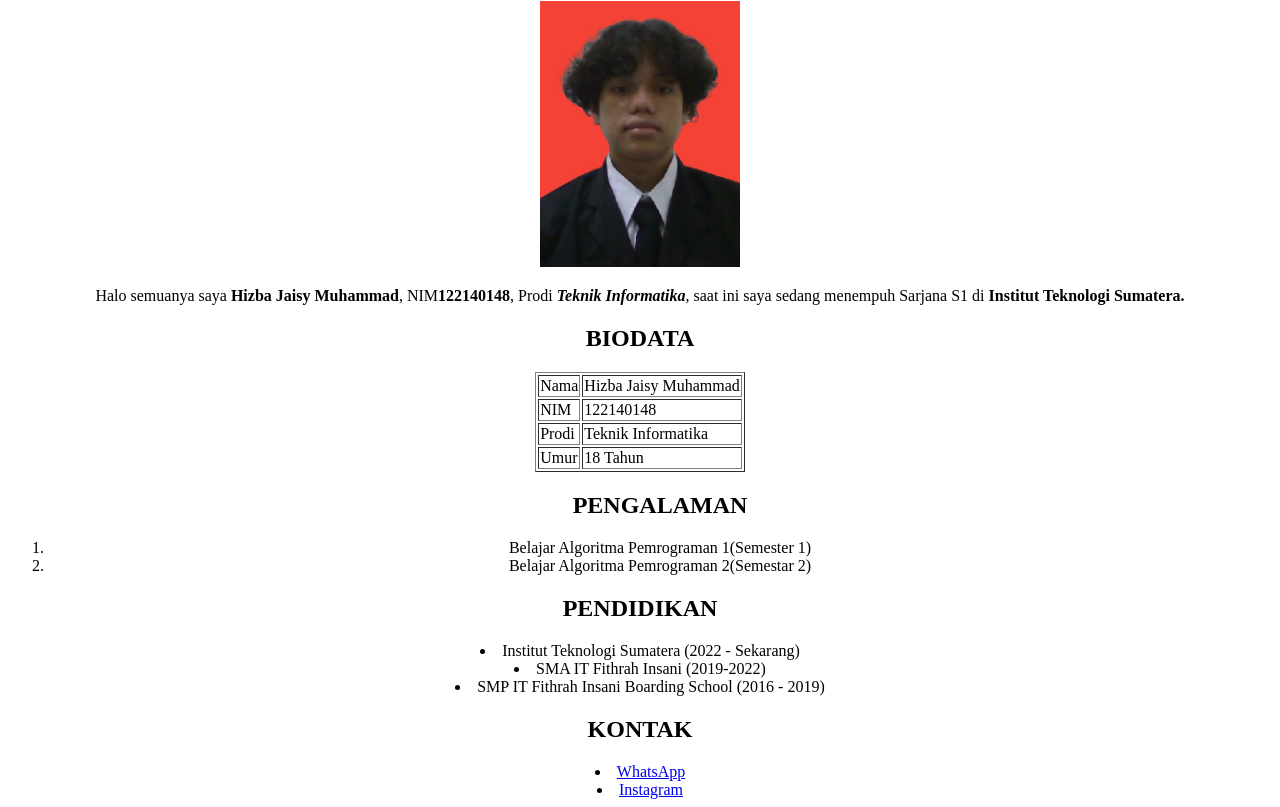
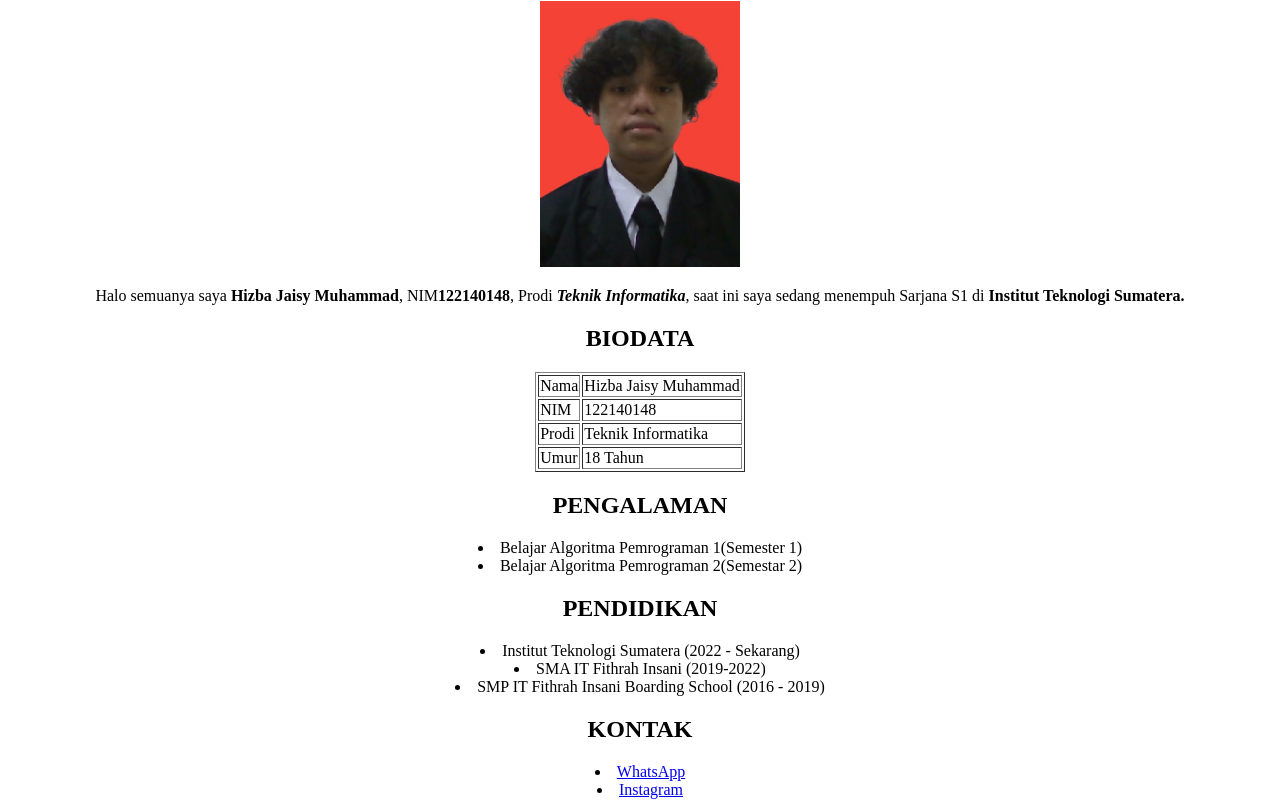
Before and after one commit to Zimhiii/portofoliohizba, a plain HTML site: page index.html in a window 1280 px wide. Shown: the part 79-886 px from the top of the page. Drawn offline with Linux system fonts and the light colour scheme.

Commit message:
memperbaiki

```diff
--- a/index.html
+++ b/index.html
@@ -42,13 +42,9 @@
       </table>
     </center>
     <center>
-      <div>
-        <ol>
-          <h2>PENGALAMAN</h2>
-          <li>Belajar Algoritma Pemrograman 1(Semester 1)</li>
-          <li>Belajar Algoritma Pemrograman 2(Semestar 2)</li>
-        </ol>
-      </div>
+      <h2>PENGALAMAN</h2>
+      <li>Belajar Algoritma Pemrograman 1(Semester 1)</li>
+      <li>Belajar Algoritma Pemrograman 2(Semestar 2)</li>
     </center>
     <center>
       <h2>PENDIDIKAN</h2>
```
